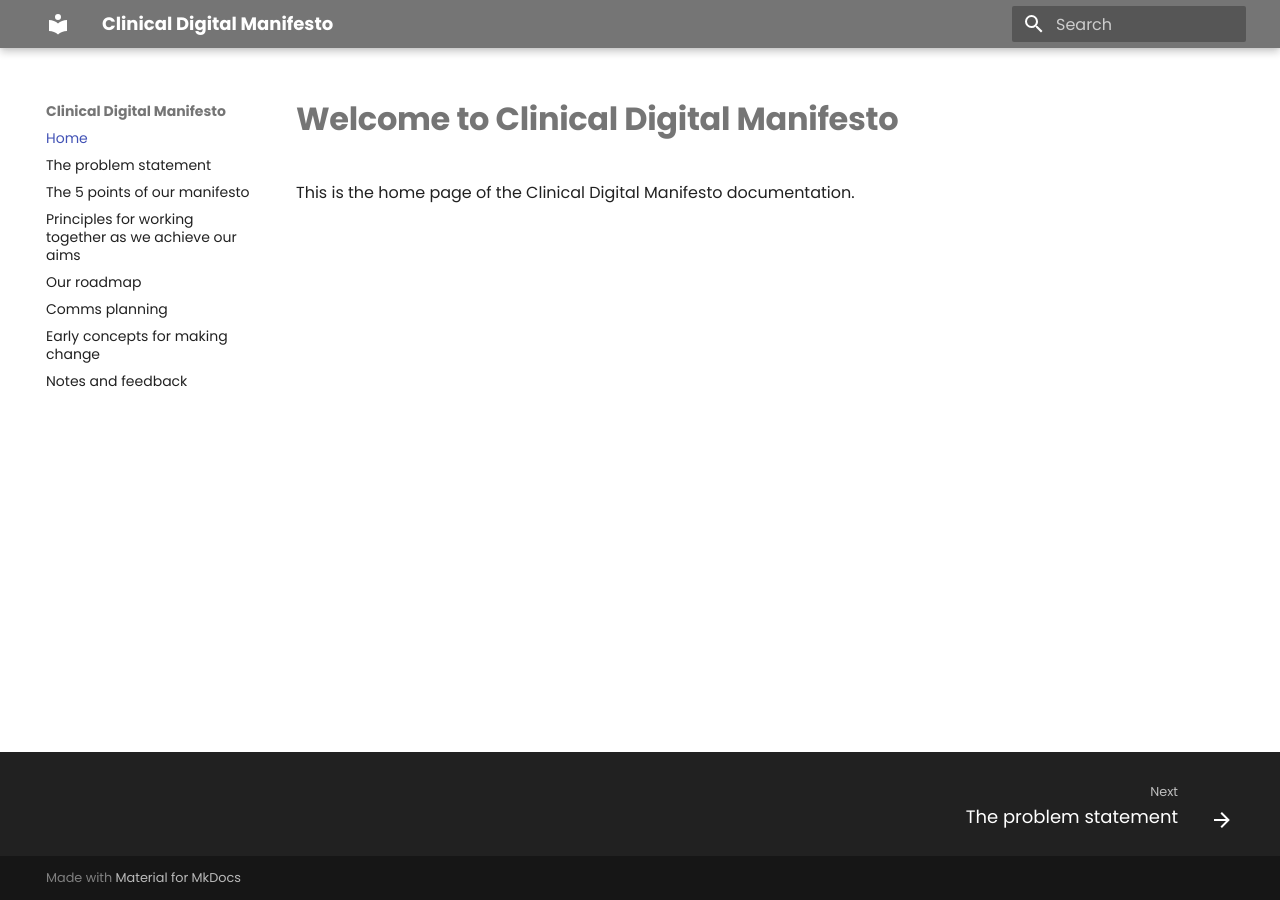
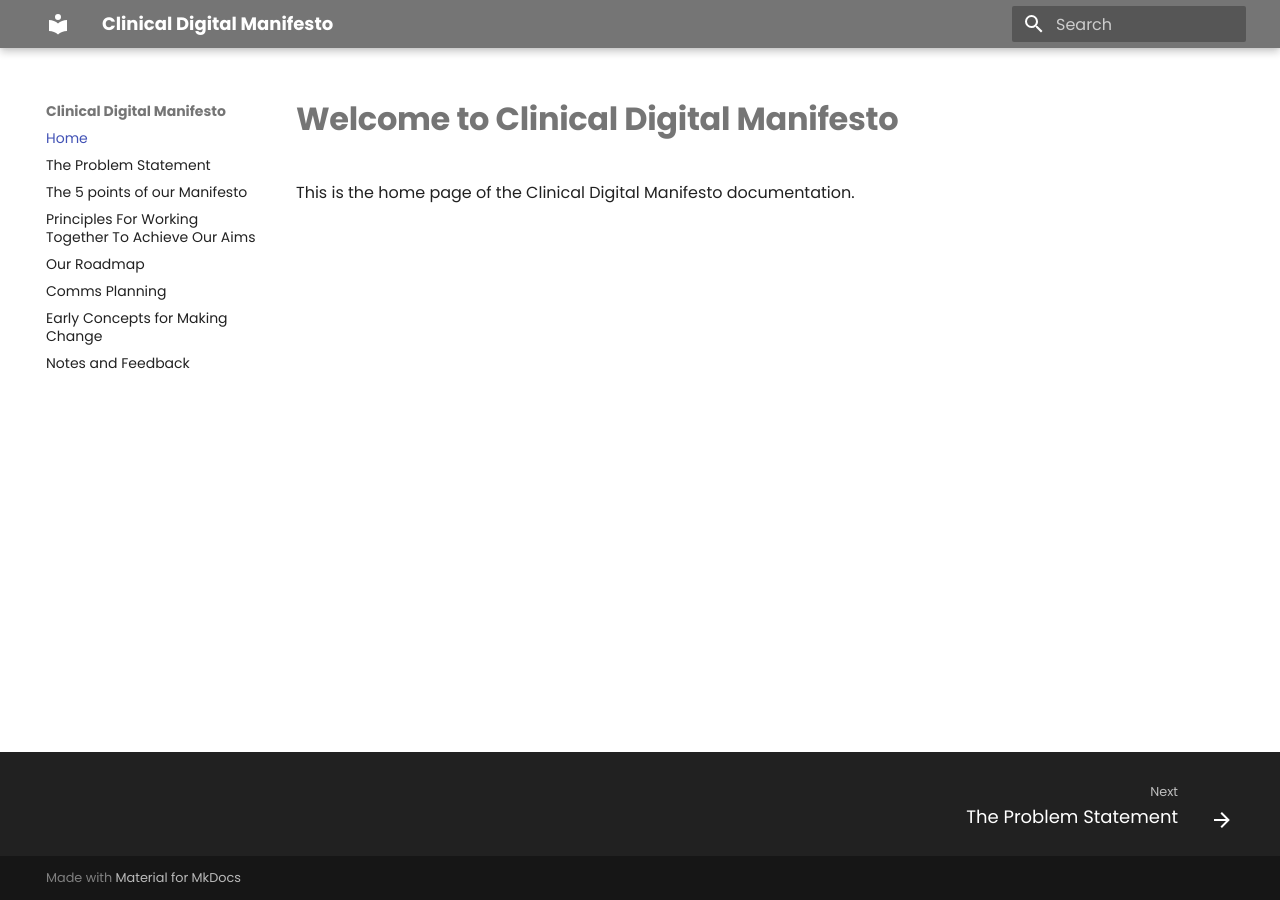
Before and after one commit to clinicaldigitalmanifesto/clinicaldigitalmanifesto.org, an MkDocs documentation site: the page built from docs/index.md, in a window 1280 px wide. Built offline with MkDocs 1.6.1 and Material for MkDocs 9.7.7, drawn with Linux system fonts in a browser that asks for light colours.

```diff
--- a/mkdocs.yml
+++ b/mkdocs.yml
@@ -14,10 +14,10 @@ extra_css:
 
 nav:
   - Home: 'index.md'
-  - The problem statement: 'problem_statement.md'
-  - The 5 points of our manifesto: 'manifesto.md'
-  - Principles for working together as we achieve our aims: 'principles.md'
-  - Our roadmap: 'roadmap.md'
-  - Comms planning: 'comms_planning.md'
-  - Early concepts for making change: 'early_concepts.md'
-  - Notes and feedback: 'notes_feedback.md'
+  - The Problem Statement: 'problem_statement.md'
+  - The 5 points of our Manifesto: 'manifesto.md'
+  - Principles For Working Together To Achieve Our Aims: 'principles.md'
+  - Our Roadmap: 'roadmap.md'
+  - Comms Planning: 'comms_planning.md'
+  - Early Concepts for Making Change: 'early_concepts.md'
+  - Notes and Feedback: 'notes_feedback.md'
```
